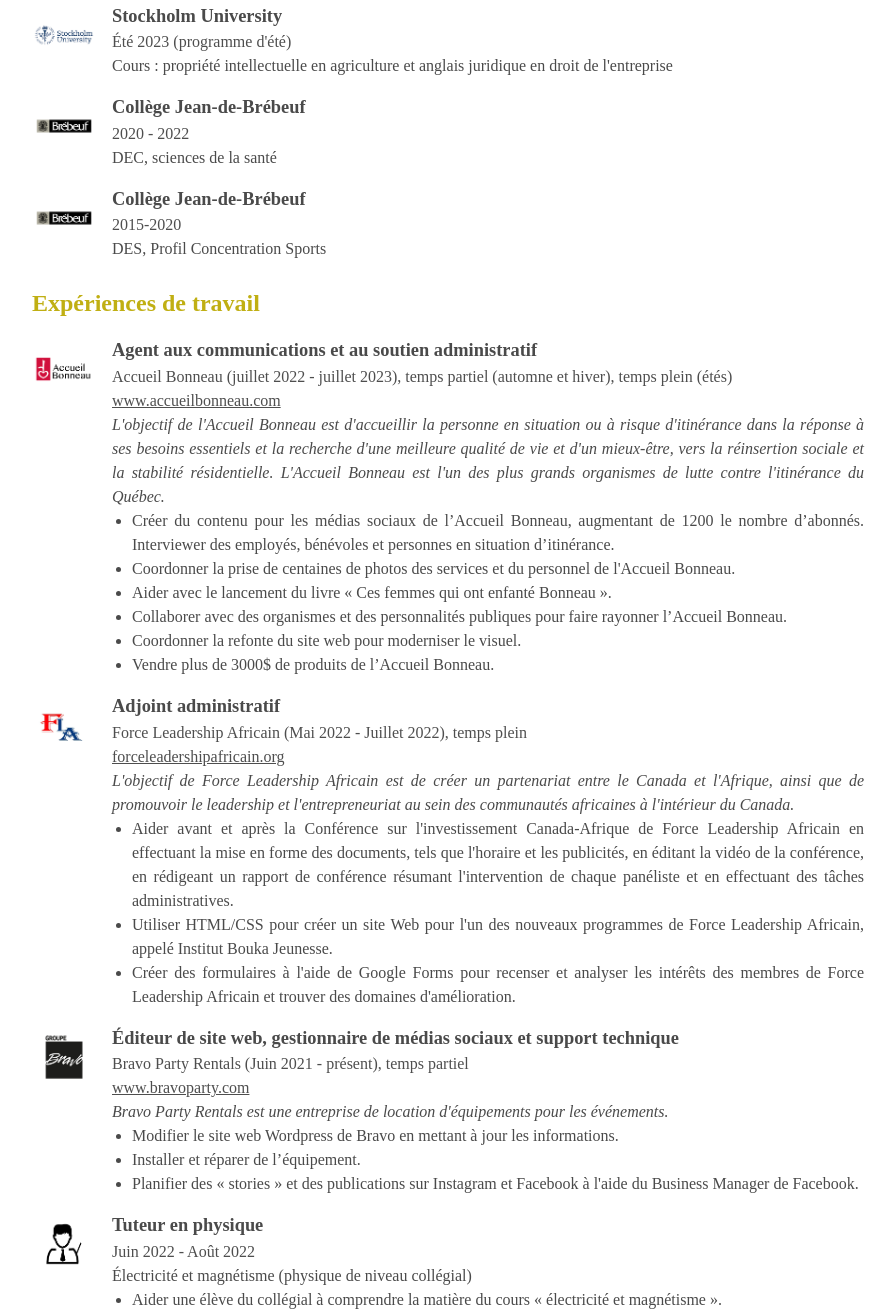
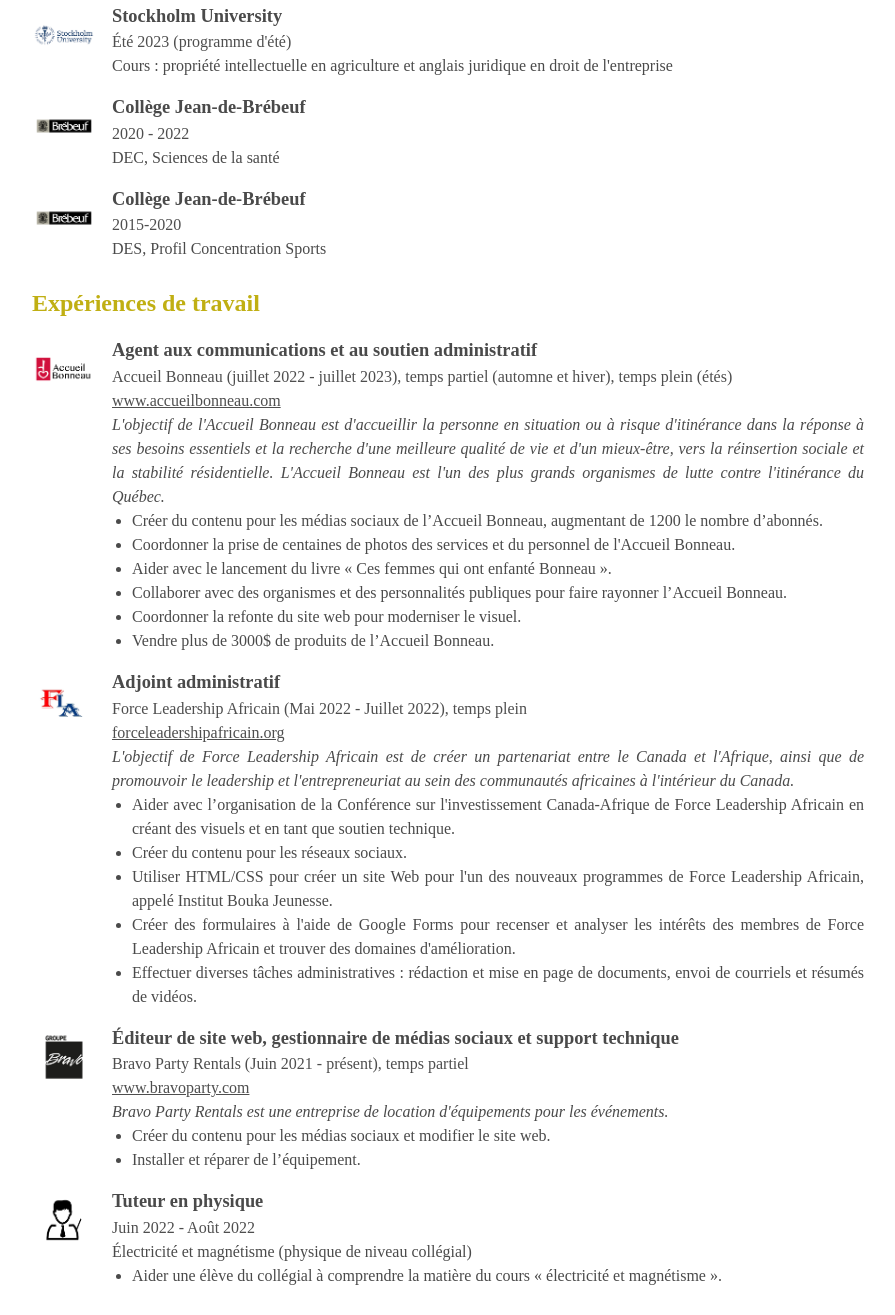
Before and after one commit to felixchen505/cv, a plain HTML site: page index.html in a window 1280 px wide. Shown: the part 1047-2362 px from the top of the page, without its empty margins (192-1087 px from the left). Drawn offline with nearby package versions, Linux system fonts and the light colour scheme; a web font is replaced by a local one.

Commit message:
last update before course

```diff
--- a/index.html
+++ b/index.html
@@ -156,7 +156,7 @@
     <div class="cv-item-description">
       <b><p class="item-organization">Collège Jean-de-Brébeuf</p></b>
       <p class="item-year">2020 - 2022</p>
-      <p>DEC, sciences de la santé</p>
+      <p>DEC, Sciences de la santé</p>
     </div>
   </div>
   <div class="cv-item">
@@ -180,7 +180,7 @@
       <a href="https://www.accueilbonneau.com" class="grey-link"><u>www.accueilbonneau.com</u></a><br />
       <i>L'objectif de l'Accueil Bonneau est d'accueillir la personne en situation ou à risque d'itinérance dans la réponse à ses besoins essentiels et la recherche d'une meilleure qualité de vie et d'un mieux-être, vers la réinsertion sociale et la stabilité résidentielle. L'Accueil Bonneau est l'un des plus grands organismes de lutte contre l'itinérance du Québec. </i>
       <ul class="lists">
-        <li>Créer du contenu pour les médias sociaux de l’Accueil Bonneau, augmentant de 1200 le nombre d’abonnés. Interviewer des employés, bénévoles et personnes en situation d’itinérance.</li>
+        <li>Créer du contenu pour les médias sociaux de l’Accueil Bonneau, augmentant de 1200 le nombre d’abonnés.</li>
         <li>Coordonner la prise de centaines de photos des services et du personnel de l'Accueil Bonneau.</li>
         <li>Aider avec le lancement du livre « Ces femmes qui ont enfanté Bonneau ».</li>
         <li>Collaborer avec des organismes et des personnalités publiques pour faire rayonner l’Accueil Bonneau.</li>
@@ -199,9 +199,11 @@
       <a href="https://forceleadershipafricain.org/" class="grey-link"><u>forceleadershipafricain.org</u></a><br />
       <i>L'objectif de Force Leadership Africain est de créer un partenariat entre le Canada et l'Afrique, ainsi que de promouvoir le leadership et l'entrepreneuriat au sein des communautés africaines à l'intérieur du Canada.</i>
       <ul class="lists">
-        <li>Aider avant et après la Conférence sur l'investissement Canada-Afrique de Force Leadership Africain en effectuant la mise en forme des documents, tels que l'horaire et les publicités, en éditant la vidéo de la conférence, en rédigeant un rapport de conférence résumant l'intervention de chaque panéliste et en effectuant des tâches administratives. </li>
+        <li>Aider avec l’organisation de la Conférence sur l'investissement Canada-Afrique de Force Leadership Africain en créant des visuels et en tant que soutien technique. </li>
+        <li>Créer du contenu pour les réseaux sociaux.</li>
         <li>Utiliser HTML/CSS pour créer un site Web pour l'un des nouveaux programmes de Force Leadership Africain, appelé Institut Bouka Jeunesse. </li>
         <li>Créer des formulaires à l'aide de Google Forms pour recenser et analyser les intérêts des membres de Force Leadership Africain et trouver des domaines d'amélioration.</li>
+        <li>Effectuer diverses tâches administratives : rédaction et mise en page de documents, envoi de courriels et résumés de vidéos.</li>
       </ul>
     </div>
   </div>
@@ -215,9 +217,8 @@
       <a href="https://bravoparty.com/fr/" class="grey-link"><u>www.bravoparty.com</u></a><br />
       <i>Bravo Party Rentals est une entreprise de location d'équipements pour les événements.</i>
       <ul class="lists">
-        <li>Modifier le site web Wordpress de Bravo en mettant à jour les informations.</li>
+        <li>Créer du contenu pour les médias sociaux et modifier le site web.</li>
         <li>Installer et réparer de l’équipement.</li>
-        <li>Planifier des « stories » et des publications sur Instagram et Facebook à l'aide du Business Manager de Facebook.</li>
       </ul>
     </div>
   </div>
@@ -263,6 +264,7 @@
       <ul class="lists">
         <li>Rédiger des mises en situation et des rapports de suivi.</li>
         <li>Accompagner des usagers à l’Aide juridique et à la cour.</li>
+        <li>Aider les usagers à communiquer leur situation aux avocats.</li>
       </ul>
     </div>
   </div>
@@ -276,7 +278,7 @@
       <a href="http://comitedroitettech.com" class="grey-link"><u>comitedroitettech.com</u></a><br />
       <i>Le comité Droit et Technologie a pour but d’offrir aux étudiants de la Faculté de droit l’opportunité d’approfondir leur compréhension du rôle considérable que joue la technologie dans le domaine du droit.</i>
       <ul class="lists">
-        <li>Trouver des cabinets commanditaires pour financer et participer à nos activités, attirant quatre nouveaux cabinets durant l’année scolaire 2023-2024.</li>
+        <li>Trouver des cabinets commanditaires pour financer et participer à nos activités, attirant quatre nouveaux commanditaires durant l’année scolaire 2023-2024.</li>
       </ul>
     </div>
   </div>
@@ -334,11 +336,11 @@
     </div>
     <div class="cv-item-description">
       <b><p class="item-organization">Force Leadership Africain</p></b>
-      <p class="item-year">2022 - présent</p>
+      <p class="item-year">2022 - 2023</p>
       <a href="https://forceleadershipafricain.org/" class="grey-link"><u>forceleadershipafricain.org</u></a><br />
       <i>L'objectif de Force Leadership Africain est de créer un partenariat entre le Canada et l'Afrique, ainsi que de promouvoir le leadership et l'entrepreneuriat au sein des communautés africaines à l'intérieur du Canada.</i>
       <ul class="lists">
-        <li>Aider avec l'aspect communication de l'organisme.</li>
+        <li>Aider avec les communications de l'organisme.</li >
       </ul>
     </div>
   </div>
```
Also changed, not shown: 1 other file.
